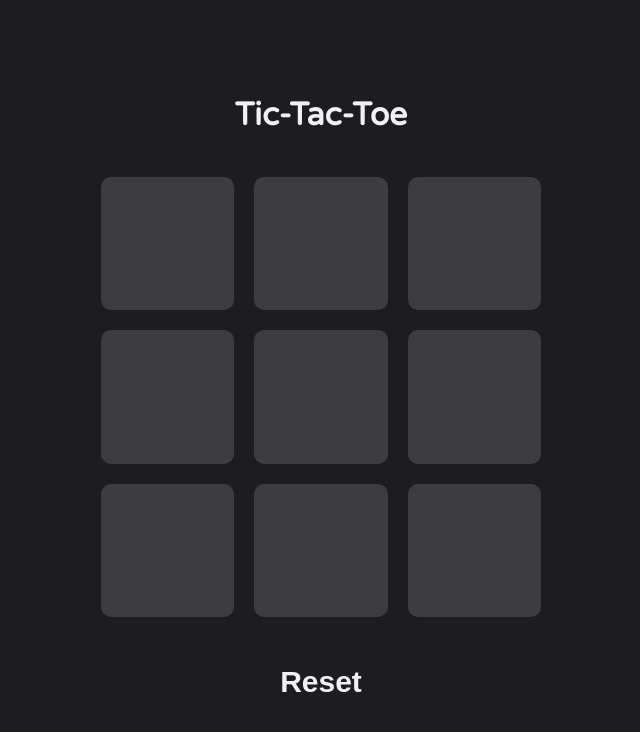
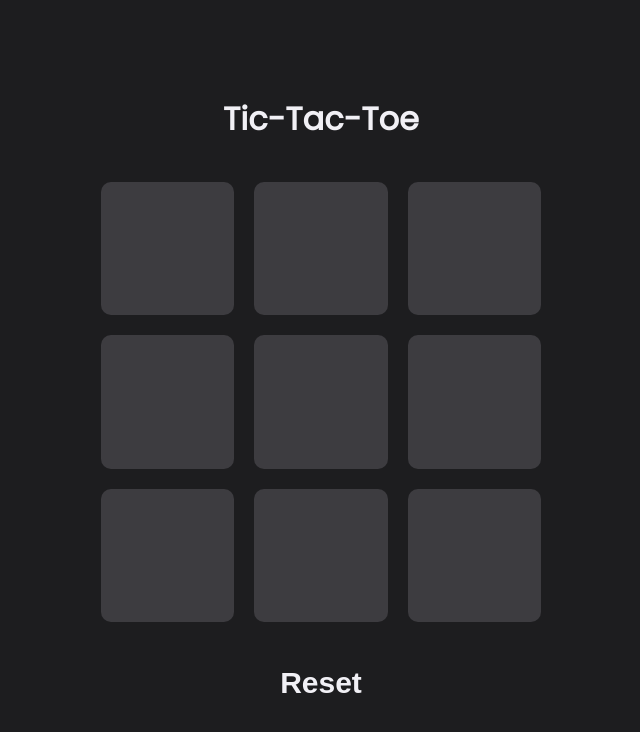
Before and after one commit to pranav7020/tic-tac-toe, a plain HTML site: page index.html in a window 1280 px wide. Shown: the whole page, without its empty margins (319-959 px from the left). Drawn offline with Linux system fonts and the light colour scheme.

Commit message:
changed font

```diff
--- a/index.html
+++ b/index.html
@@ -7,7 +7,7 @@
     <meta name="viewport" content="width=device-width, initial-scale=1.0">
     <link rel="preconnect" href="https://fonts.googleapis.com">
     <link rel="preconnect" href="https://fonts.gstatic.com" crossorigin>
-    <link href="https://fonts.googleapis.com/css2?family=Varela+Round&display=swap" rel="stylesheet">
+    <link href="https://fonts.googleapis.com/css2?family=Poppins&display=swap" rel="stylesheet">
     <link rel="stylesheet" href="/style.css">
     <link rel="apple-touch-icon" sizes="180x180" href="/icons/apple-touch-icon.png">
     <link rel="icon" type="image/png" sizes="32x32" href="/favicon-32x32.png">
--- a/style.css
+++ b/style.css
@@ -17,7 +17,7 @@
 
 body {
   background-color: var(--background);
-  font-family: "Varela Round", sans-serif;
+  font-family: "Poppins", sans-serif;
 }
 
 main {
```
